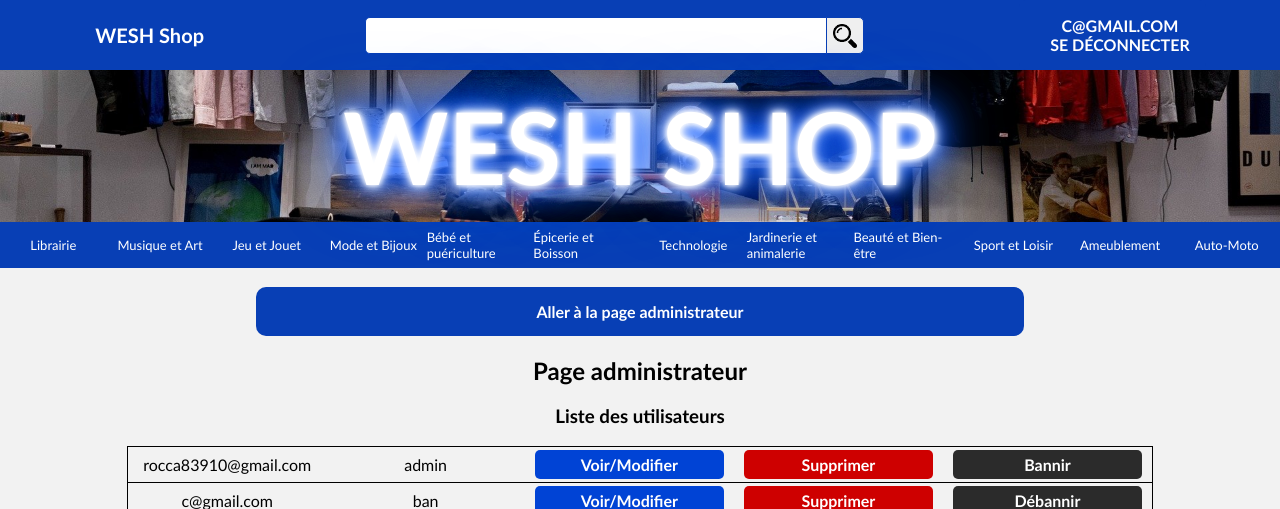
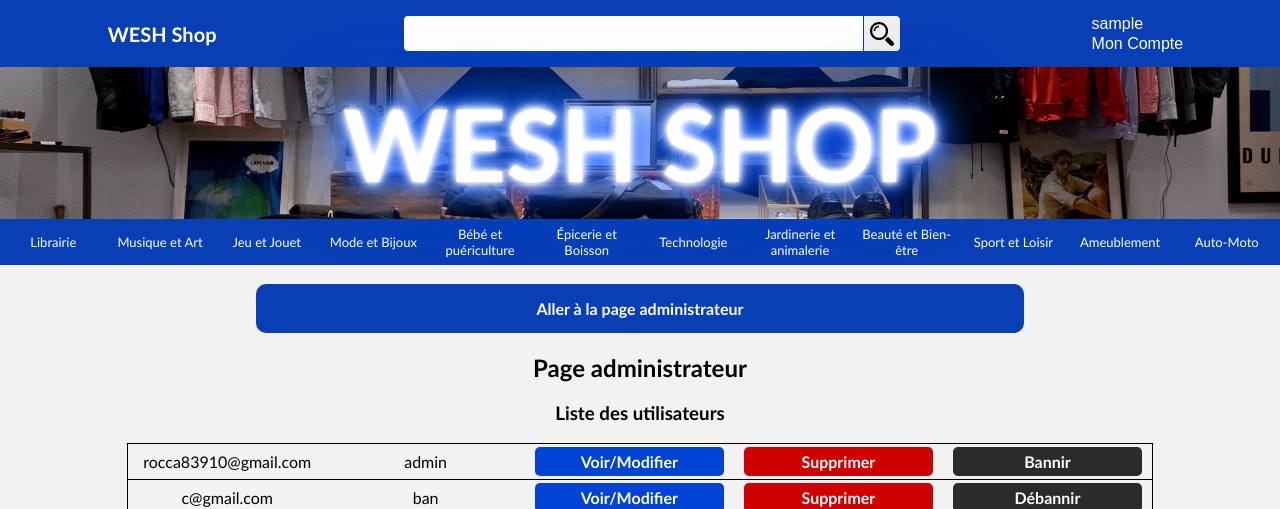
Before and after one commit to antorocca/wesh-shop, a PHP site: page /admin.php in a window 1280 px wide. Shown: the top 509 px of the page. Run offline with PHP 8.4, Linux system fonts and the light colour scheme; a user stored in the database is signed in; data comes from the database, SQL or seed files in the repository; some libraries are stand-ins or nearby versions.

Commit message:
avancé partout
-Finition ajout article
-ajout dropdown pour mon compte
-modif base données user
-modif functionSubmit

```diff
--- a/admin.php
+++ b/admin.php
@@ -1,6 +1,6 @@
 <?php
 session_start();
-    if(empty($_SESSION || !isset($_SESSION['email']))){
+    if($_SESSION['role']!=="admin"){
         header('Location: logout.php');
     }
 
--- a/article.php
+++ b/article.php
@@ -56,7 +56,7 @@
             echo '<a href="article.php?id=' . $similar['id'] .'">
             <div class="similar">
                 <div class="similarTop">
-                    <img src="assets/picture/' .  $similar['photo'] . '" alt="">
+                    <img src="assets/uploads/' .  $similar['photo'] . '" alt="">
                 </div>
                 <div class="similarBottom">
                     <h4>' . $similar['1'] . '</h4>
--- a/assets/css/style.css
+++ b/assets/css/style.css
@@ -54,32 +54,14 @@ html, body{
     font-weight:bolder;
     font-size:20px;
 }
-.deco{
-    display:flex;
-    padding:10px 10px;
-    border-radius:7px;
-    background-color:rgb(8, 63, 181);
-    text-align: center;
-    text-transform:uppercase;
-}
 
-.btn-deco{
-    padding:20px 10px;
-    text-decoration:none;
-    color:white;
-}
-.btn-deco:hover{
-    background-color:rgb(0, 71, 225);
-    border-radius:5px;
-    color:rgb(255, 145, 0);
-    transition-duration: 0.2s;
-}
 /*-------------barre de recherche-------------------*/
 .formSearch{
     width:40%;
     display:flex;
     justify-content:center;
     align-items:center;
+    margin:15px 0px;
 }
 .searchBar{
     padding:10px;
@@ -100,6 +82,52 @@ html, body{
     cursor:pointer;
 }
 
+/*-------Account DRopdown---------*/
+.dropBtn{
+    background-color: rgb(8, 63, 181);
+    color: white;
+    padding: 10px;
+    font-size: 16px;
+    border: none;
+    border-radius:5px;
+    text-align:left;
+    line-height:20px;
+}
+
+.account:hover .dropBtn {
+    background-color: rgb(0, 71, 225);
+}
+
+.account {
+    position: relative;
+    display: inline-block;
+}
+
+.dropdownAccount {
+    display: none;
+    position: absolute;
+    background-color: rgb(0, 71, 225);
+    min-width: 160px;
+    box-shadow: 0px 8px 16px 0px rgba(0,0,0,0.2);
+    z-index: 1;
+}
+
+.dropdownAccount a {
+    color: white;
+    border-top:1px solid rgb(30, 101, 255);
+    padding: 12px 16px;
+    text-decoration: none;
+    display: block;
+    margin-left:0px;
+}
+
+.dropdownAccount a:hover {
+    background-color: rgb(0, 71, 225);
+}
+
+.account:hover .dropdownAccount {
+    display: block;
+}
 
 /*------------------menu categorie-------------*/
 .categorie{
@@ -107,17 +135,22 @@ html, body{
     font-size:13px;
     display:flex;
     justify-content:space-evenly;
-    align-items: center;
+    align-items: stretch;
     background-color:rgb(8, 63, 181);
 }
 .categorie a{
     text-decoration:none;
     color:white;
     width: 100%;
-    padding:7px 0px;
-    display:flex;
+    text-align: center;
+    display: flex;
+    flex-direction:column;
+    justify-content:center;
+    padding: 7px 0px;
+    /* display:flex;
+    flex-direction: column;
     justify-content: center;
-    align-items: center;
+    align-items: center; */
 }
 .categorie a:hover{
     background-color:rgb(0, 71, 225);
--- a/functionArticle.php
+++ b/functionArticle.php
@@ -35,16 +35,18 @@
                             $fileInfo = pathinfo($file['name']);
                             $extension_upload = $fileInfo['extension'];
                             $extensions_autorized = array('jpg','jpeg','png','svg');
-                            $fileName = date('j-m-Y_H.i.s') . '_' . $name;
+                            $fileName = date('j-m-Y_H.i.s') . '_' . $name . "." . $extension_upload;
 
                             if(in_array($extension_upload, $extensions_autorized))
                             {
-                              move_uploaded_file($_FILES['addFile']['tmp_name'], 'assets/uploads/' . $fileName . '.' . $fileInfo['extension']);
+                              move_uploaded_file($_FILES['addFile']['tmp_name'], 'assets/uploads/' . $fileName);
 
-                              $addArticle = $bdd->prepare('INSERT INTO article(nom,description, photo, prix, stock, marque, type) VALUES(?,?,?,?,?,?,?)');
-                              $addArticle-> execute([$name,$description,$file,$prize,$stock,$brand,$type]);
+                              $addArticle = $bdd->prepare('INSERT INTO article(nom, description, photo, prix, stock, marque, type) VALUES(?,?,?,?,?,?,?)');
+                              $addArticle-> execute([$name, $description, $fileName, $prize,$stock, $brand, $type]);
 
-                              $addSuccess = '<p class="addSuccess">L\'article a bien été rajouté au magasin</p>';
+                              static::$addSuccess = '<p class="addSuccess">L\'article a bien été rajouté au magasin</p>';
+
+
                             }
                             else{
                                 static::$addError = '<p class="addError">*Le format d\'image n\'est pas accepté </p>
--- a/functionSubmit.php
+++ b/functionSubmit.php
@@ -86,7 +86,7 @@
 
                     if($result !== false){
 
-                        $mdpBdd = $result[2];
+                        $mdpBdd = $result[3];
                         $role = $result['role'];
 
                         if($role !== 'ban'){
@@ -94,7 +94,8 @@
                             if( password_verify($mdp, $mdpBdd)){
 
                                 $_SESSION['email'] = $result[1];//1 = email dans bdd
-                                $_SESSION['role'] = $result[3];
+                                $_SESSION['role'] = $result[6];
+                                $_SESSION['pseudo'] = $result[2];
 
                                 if($role == 'admin') {
                                     header('Location: admin.php');
--- a/head&header.php
+++ b/head&header.php
@@ -18,15 +18,25 @@
                 <button type="submit" name="submitSearch"><img class="imgSearch" src="assets/picture/kisspng-computer-icons-magnifier-magnifying-glass-clip-art-lupe-5b4c85ec67c638.1343363915317416764251.png" alt="loupe"></button>
             </form>
 
-            <div class="deco">
-                <?php
-                if(empty($_SESSION)){
-                    echo '<a class="btn-deco" href="connexion.php">S\'inscrire / Se connecter</a>';
-                }else{
-                    echo '<a class="btn-deco" href="logout.php">' . $_SESSION['email'] . '<br>Se déconnecter</a>';
-                }
-                ?>
-            </div>
+            <?php
+        if(!empty($_SESSION)){
+            echo '<div class="account">
+                <button class="dropBtn">' . $_SESSION['pseudo'] . '<br>Mon Compte</button>
+                <div class="dropdownAccount">
+                    <a href="#">Mon compte</a>
+                    <a href="#">Mes commandes</a>';
+                    if($_SESSION['role'] == 'seller'){
+                        echo '<a href="magasin.php">Mon magasin</a>';
+                    }else{
+                        echo '<a href="#">Créer un compte vendeur</a>';
+                    }
+                    echo '<a href="logout.php">Se déconnecter</a>
+                </div>
+            </div>';
+        }else{
+            echo '<a href="connexion.php">Se connecter / S\'inscrire</a>';
+        }
+        ?>
         </nav>
 
         <div class="main">
@@ -35,18 +45,18 @@
 
         </div>
         <nav class="categorie">
-            <a href="#"><div>Librairie</div></a>
-            <a href="#"><div>Musique et Art</div></a>
-            <a href="#"><div>Jeu et Jouet</div></a>
-            <a href="#"><div>Mode et Bijoux</div></a>
-            <a href="#"><div>Bébé et puériculture</div></a>
-            <a href="#"><div>Épicerie et Boisson</div></a>
-            <a href="#"><div>Technologie</div></a>
-            <a href="#"><div>Jardinerie et animalerie</div></a>
-            <a href="#"><div>Beauté et Bien-être</div></a>
-            <a href="#"><div>Sport et Loisir</div></a>
-            <a href="#"><div>Ameublement</div></a>
-            <a href="#"><div>Auto-Moto</div></a>
+            <a href="#">Librairie</a>
+            <a href="#">Musique et Art</a>
+            <a href="#">Jeu et Jouet</a>
+            <a href="#">Mode et Bijoux</a>
+            <a href="#">Bébé et puériculture</a>
+            <a href="#">Épicerie et Boisson</a>
+            <a href="#">Technologie</a>
+            <a href="#">Jardinerie et animalerie</a>
+            <a href="#">Beauté et Bien-être</a>
+            <a href="#">Sport et Loisir</a>
+            <a href="#">Ameublement</a>
+            <a href="#">Auto-Moto</a>
         </nav>
         <?php
             if(empty($_SESSION)){
--- a/index.php
+++ b/index.php
@@ -51,7 +51,6 @@ $resultat = $select->fetchAll();
                         echo '<div class="detail">
                             <div>
                                 <p style="color:rgb(194, 4, 4);font-weight:bolder;">' . $article['prix'] . ' €</p>';
-
                                 if($article['stock']>0){
                                     echo '<p style="color:green;">En stock</p>';
                                 }
```
Also changed, not shown: other parts of assets/css/style.css (+48 -46 lines), assets/uploads/8-09-2021_07.21.04_Les fleurs du mal - Belin Gallimard.jpg (renamed from assets/uploads/6-09-2021_14.47.26_Les fleurs du mal - Belin Gallimard.jpg), magasin.php (added).
